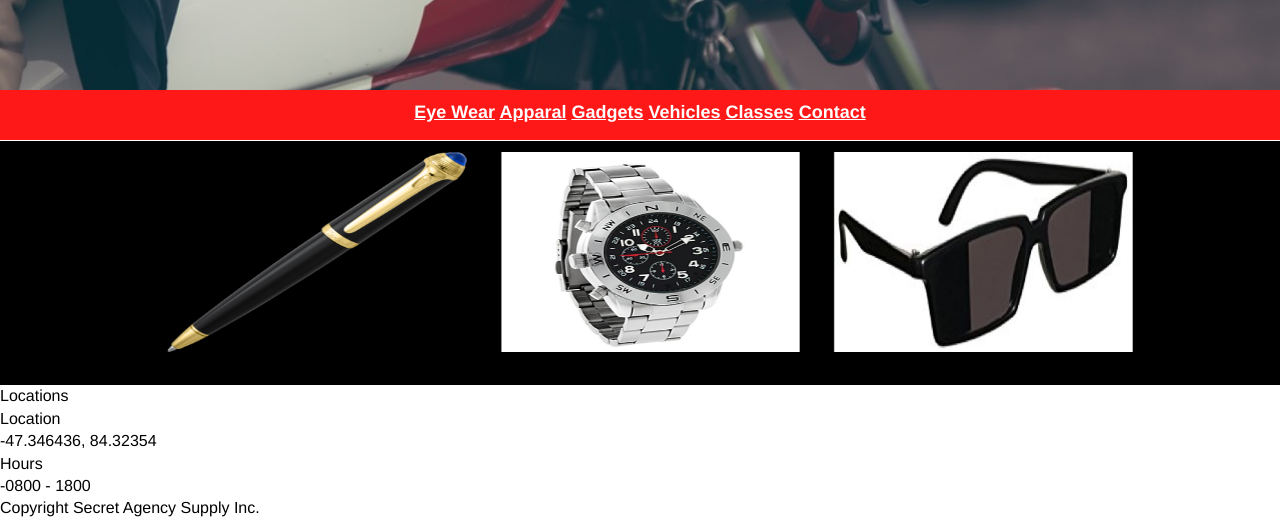
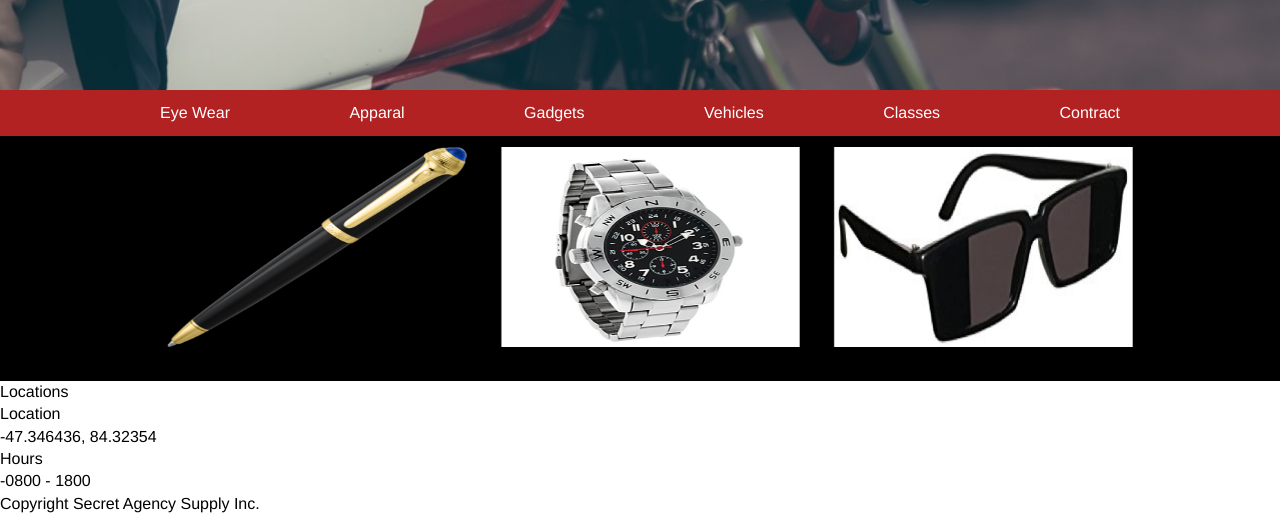
Before and after one commit to BW007/SecretAgentSupply, a plain HTML site: page index.html in a window 1280 px wide. Shown: the part 355-875 px from the top of the page. Drawn offline with Linux system fonts and the light colour scheme.

Commit message:
nav bar update for css and html

```diff
--- a/index.html
+++ b/index.html
@@ -30,16 +30,17 @@
 
 
   <!--Navigation-->
-<div class="navigation">
-        <nav class=nav>
-            <span><a href="#eyewear">Eye Wear</a></span>
-            <span><a href="#apparal">Apparal</a></span>
-            <span><a href="#gadgets">Gadgets</a></span>
-            <span><a href="#vehicles">Vehicles</a></span>
-            <span><a href="#classes">Classes</a></span>
-            <span><a href="#contact">Contact</a></span>
-        </nav>
-</div>
+    <nav>
+      <ul class=nav>
+        <li>Eye Wear</li>
+        <li>Apparal</li>
+        <li>Gadgets</li>
+        <li>Vehicles</li>
+        <li>Classes</li>
+        <li>Contract</li>
+      </ul>
+    </nav>
+
 
 <!--Product Grid-->
 
--- a/resources/css/style.css
+++ b/resources/css/style.css
@@ -51,7 +51,7 @@ div {
   top: 9rem;
   width: 20rem;
   padding: 2rem 3rem;
-  background-color: black
+  background-color: black;
   color: white;
 }
 
@@ -68,25 +68,20 @@ div {
 
 /* navigation section */
 
-.navigation {
+.container {
+  max-width: 960px;
+  margin: 0 auto;
+}
+
+nav ul {
   display: flex;
-  justify-content: center;
-  width: 100%;
-  height: 30px;
-  font-family: helvetica;
-  font-size: 18px;
-  font-weight: bold;
+  align-items: center;
+  justify-content: space-between;
+  background-color: firebrick;
   color: white;
-  border-bottom: 1px solid white;
-  background-color: red;
-  opacity: 0.9;
-  padding: 10px 0px 10px 0px;
+  padding: 0.75rem 10rem;
 
 
-}
-
-a {
-  color: white;
 }
 
 /* product grid */
```
